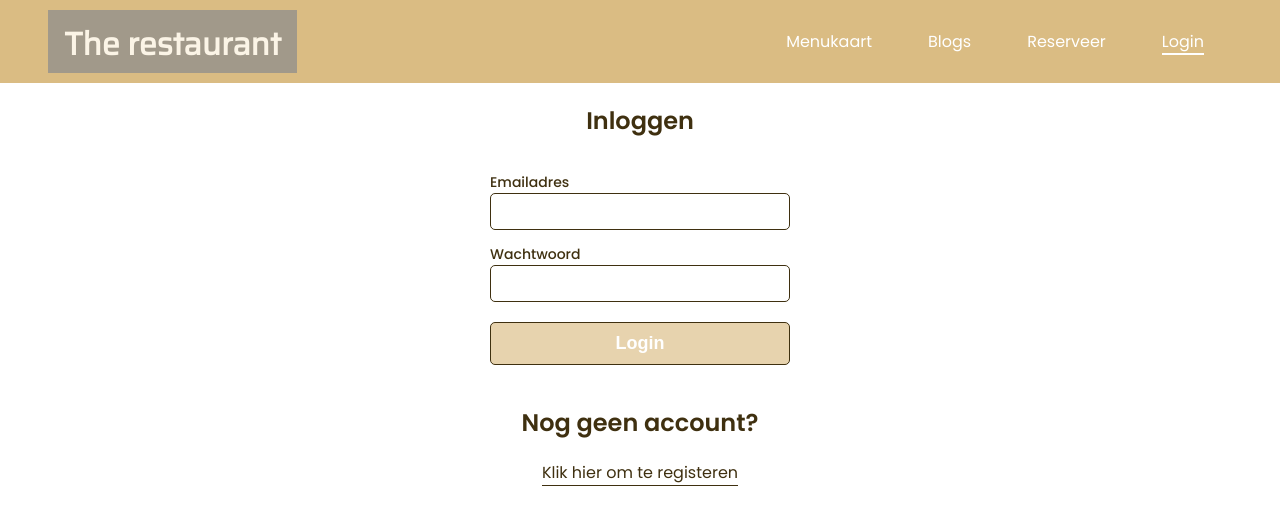
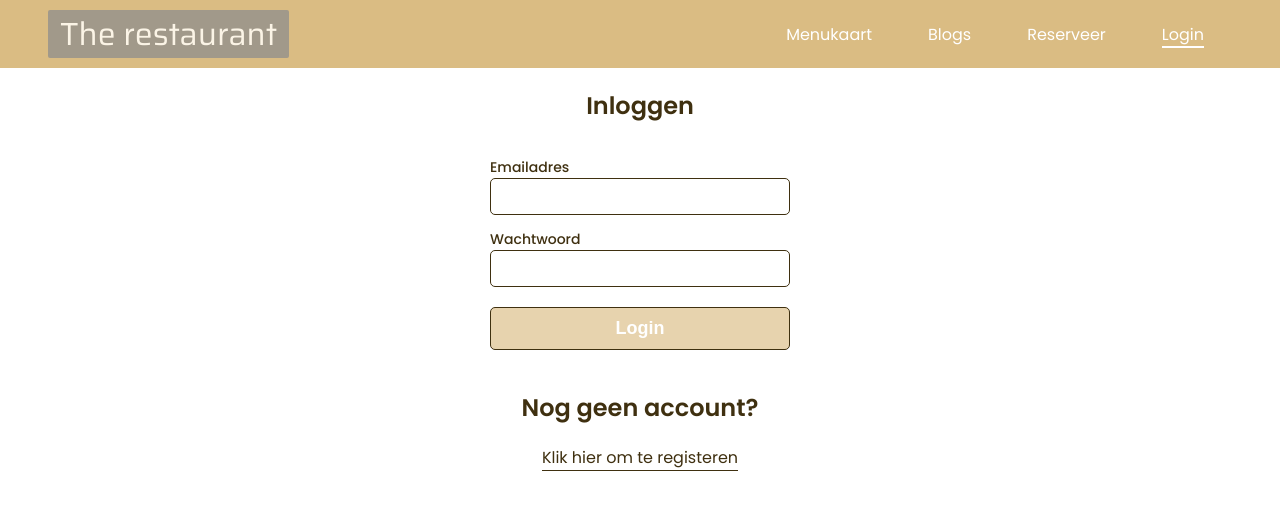
Before and after one commit to mkrib/fe-eindopdracht, a React (Vite) app: page /login in a window 1280 px wide. Shown: the top 522 px of the page. Built offline with nearby package versions, Linux system fonts and the light colour scheme.

Commit message:
showing a profile link in navbar when user is logged in - removed fixed width height of side bar menu

```diff
--- a/src/components/navbar/Navbar.css
+++ b/src/components/navbar/Navbar.css
@@ -13,9 +13,10 @@ nav {
 
 .logo {
     font-family: Saira, sans-serif;
-    padding: 0 16px;
+    padding: 0 12px;
     background-color: var(--taupegrey);
     margin: 10px 0 10px 8px;
+    border-radius: 2px;
 }
 
 .logo a {
--- a/src/components/navbar/Navbar.jsx
+++ b/src/components/navbar/Navbar.jsx
@@ -1,17 +1,31 @@
 import {NavLink} from "react-router-dom";
 import './Navbar.css';
+import {AuthContext} from "../../contexts/AuthContext.jsx";
+import {useContext} from "react";
 
 const Navbar = () => {
+    const {isAuth} = useContext(AuthContext);
+
     return (
         <>
             <nav>
                 <div className="nav-inner-wrapper">
-                    <h1 className="logo"><NavLink to="/">The restaurant</NavLink></h1>
+                    <p className="logo"><NavLink to="/">The restaurant</NavLink></p>
                     <ul>
-                        <li><NavLink className={({isActive}) => isActive ? 'active-menu-link' : 'default-menu-link'} to="/menu">Menukaart</NavLink></li>
-                        <li><NavLink className={({isActive}) => isActive ? 'active-menu-link' : 'default-menu-link'} to="/blogs">Blogs</NavLink></li>
-                        <li><NavLink className={({isActive}) => isActive ? 'active-menu-link' : 'default-menu-link'} to="/make-reservation">Reserveer</NavLink></li>
-                        <li><NavLink className={({isActive}) => isActive ? 'active-menu-link' : 'default-menu-link'} to="/login">Login</NavLink></li>
+                        <li><NavLink className={({isActive}) => isActive ? 'active-menu-link' : 'default-menu-link'}
+                                     to="/menu">Menukaart</NavLink></li>
+                        <li><NavLink className={({isActive}) => isActive ? 'active-menu-link' : 'default-menu-link'}
+                                     to="/blogs">Blogs</NavLink></li>
+                        <li><NavLink className={({isActive}) => isActive ? 'active-menu-link' : 'default-menu-link'}
+                                     to="/make-reservation">Reserveer</NavLink></li>
+                        {isAuth ?
+
+                            <li><NavLink className={({isActive}) => isActive ? 'active-menu-link' : 'default-menu-link'}
+                                         to="/profile">Profiel</NavLink></li>
+                            :
+                            <li><NavLink className={({isActive}) => isActive ? 'active-menu-link' : 'default-menu-link'}
+                                         to="/login">Login</NavLink></li>
+                        }
                     </ul>
                 </div>
             </nav>
--- a/src/pages/profile/Profile.css
+++ b/src/pages/profile/Profile.css
@@ -2,19 +2,22 @@
     background-color: var(--lightbeige);
     border: 1px solid var(--darkbrown);
     border-radius: 5px;
-    height: 160px;
-    width: 160px;
     position: fixed;
     top: 110px;
     left: 30px;
     display: flex;
     flex-direction: column;
     justify-content: center;
-    padding: 20px 10px;
+    padding: 10px;
 }
 
 .profile-side-nav-guest {
-    width: 180px;
+    max-width: 180px;
+}
+
+.p-username {
+    border-bottom: 2px solid var(--orangebrown);
+    text-align: center;
 }
 
 .profile-side-nav ul {
@@ -24,14 +27,15 @@
     gap: 4px;
 }
 
-.profile-side-nav a {
+.profile-side-nav a, .profile-side-nav li {
     text-decoration: none;
     color: var(--darkbrown);
     font-weight: 500;
 }
 
-.profile-side-nav a:hover {
+.profile-side-nav a:hover, .li-logout:hover {
     color: var(--orangebrown);
+    cursor: pointer;
 }
 
 .profile-content {
--- a/src/pages/profile/Profile.jsx
+++ b/src/pages/profile/Profile.jsx
@@ -75,15 +75,15 @@ const Profile = () => {
 
                     <div className="profile-side-nav">
                         <ul>
-                            <li>{isAuth && user.username}</li>
-                            <li><a href="#id-reservations">Reserveringen</a></li>
-                            <li><a href="#id-reviews">Reviews</a></li>
-                            <li><a href="#id-add-blog">Blog toevoegen</a></li>
-                            <li onClick={logout}>Log uit</li>
+                            <li className="p-username">{isAuth && user.username}</li>
+                            <li><a href="#reservations">Reserveringen</a></li>
+                            <li><a href="#reviews">Reviews</a></li>
+                            <li><a href="#add-blog">Blog toevoegen</a></li>
+                            <li className="li-logout" onClick={logout}>Log uit</li>
                         </ul>
                     </div>
 
-                    <section className="profile-content" id="id-reservations">
+                    <section className="profile-content" id="reservations">
                         <h2>Reserveringen</h2>
                         <div className="display-profile-content">
                             <ul className="ul-reservations">
@@ -111,7 +111,7 @@ const Profile = () => {
                         </div>
                     </section>
 
-                    <section className="profile-content" id="id-reviews">
+                    <section className="profile-content" id="reviews">
                         <h2>Reviews</h2>
                         <div className="display-profile-content">
 
@@ -140,7 +140,7 @@ const Profile = () => {
                         </div>
                     </section>
 
-                    <section className="profile-content" id="id-add-blog">
+                    <section className="profile-content" id="add-blog">
                         <h2>Blog toevoegen</h2>
                         <div className="display-profile-content">
                             <form className="form-add-blog">
@@ -172,15 +172,15 @@ const Profile = () => {
 
                     <div className="profile-side-nav profile-side-nav-guest">
                         <ul>
-                            <li>{isAuth && user.username}</li>
-                            <li><a href="#id-reservations">Reserveringen</a></li>
-                            <li><a href="#id-leave-review">Review achterlaten</a></li>
-                            <li><a href="#id-personal-details">Persoonlijke gegevens</a></li>
-                            <li onClick={logout}>Log uit</li>
+                            <li className="p-username">{isAuth && user.username}</li>
+                            <li><a href="#reservations">Reserveringen</a></li>
+                            <li><a href="#leave-review">Review achterlaten</a></li>
+                            <li><a href="#personal-details">Persoonlijke gegevens</a></li>
+                            <li className="li-logout" onClick={logout}>Log uit</li>
                         </ul>
                     </div>
 
-                    <section className="profile-content" id="id-reservations">
+                    <section className="profile-content" id="reservations">
                         <h2>Reserveringen</h2>
                         <div className="display-profile-content">
                             <ul className="ul-reservations">
@@ -208,14 +208,14 @@ const Profile = () => {
                         </div>
                     </section>
 
-                    <section className="profile-content" id="id-leave-review">
+                    <section className="profile-content" id="leave-review">
                         <h2>Review achterlaten</h2>
                         <div className="display-profile-content display-profile-content-small">
                             <AddReviewForm/>
                         </div>
                     </section>
 
-                    <section className="profile-content" id="id-personal-details">
+                    <section className="profile-content" id="personal-details">
                         <h2>Persoonlijke gegevens</h2>
                         <div className="display-profile-content display-profile-content-small">
                             <table>
```
